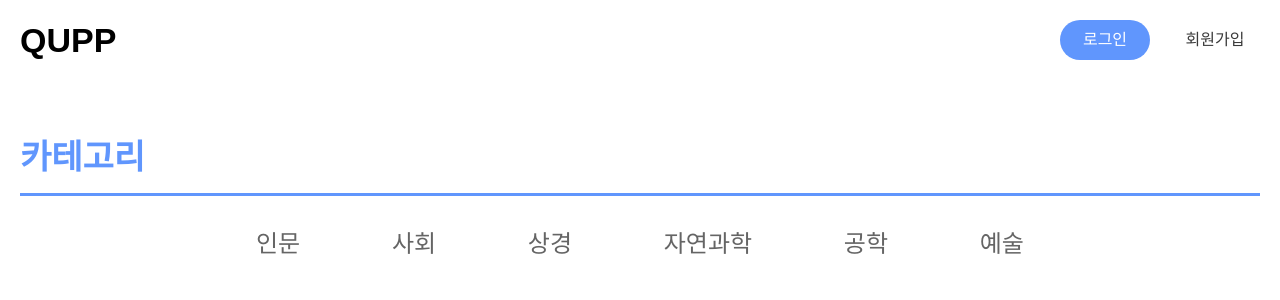
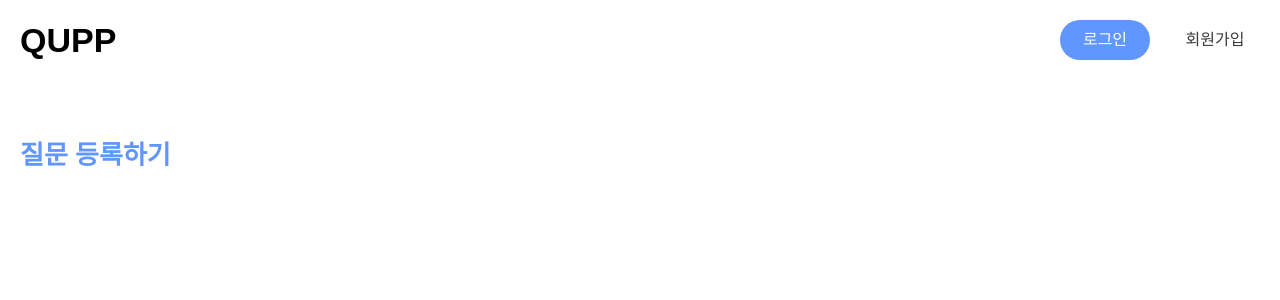
Before and after one commit to crewd/qupp-front, a Next.js app: page /qna/write in a window 1280 px wide. Shown: the top 300 px of the page. Built offline with nearby package versions, Linux system fonts and the light colour scheme.

Commit message:
design: 레이아웃 변경

```diff
--- a/components/layout/layout.tsx
+++ b/components/layout/layout.tsx
@@ -25,9 +25,7 @@ const Layout = ({ children }: { children: React.ReactNode }) => {
           </nav>
         </div>
       </header>
-      <main className="mt-[56px] max-w-[1280px] px-[20px] m-auto">
-        {children}
-      </main>
+      <main className="mt-[56px] px-[20px] m-auto">{children}</main>
     </div>
   );
 };
--- a/package.json
+++ b/package.json
@@ -12,6 +12,7 @@
     "@fortawesome/fontawesome-svg-core": "^6.1.2",
     "@fortawesome/free-solid-svg-icons": "^6.1.2",
     "@fortawesome/react-fontawesome": "^0.2.0",
+    "@toast-ui/react-editor": "^3.2.0",
     "next": "12.2.4",
     "react": "18.2.0",
     "react-dom": "18.2.0",
--- a/pages/index.tsx
+++ b/pages/index.tsx
@@ -18,8 +18,8 @@ const Home: NextPage = () => {
           content="직접 해결하기 어려운 대학교 공부는 커프에서 물어보세요!"
         />
       </Head>
-      <div className="h-[808px] w-full min-w-[1280px] absolute top-0 left-0 right-0 bg-gray-5 -z-10" />
-      <article className="h-[673px] flex justify-between">
+      <div className="h-[808px] w-full absolute top-0 left-0 right-0 bg-gray-5 -z-10" />
+      <article className="h-[673px] max-w-[1280px] m-auto flex justify-between">
         <section className="mt-[95px] font-bold">
           <article className="mb-[50px]">
             <p className="text-md mb-[10px]">인문부터 예술까지 어느 분야든</p>
@@ -87,7 +87,7 @@ const Home: NextPage = () => {
         <h2 className="text-xl text-gray-3 leading-[40px]">
           QUPP에서 지금 바로 질문을 등록해 보세요!
         </h2>
-        <section className="mt-[70px] grid grid-cols-2 gap-[70px]">
+        <section className="mt-[70px] max-w-[1280px] grid grid-cols-2 gap-[70px]">
           <article className="w-[247px] h-[169px] border border-primary relative flex justify-center items-center">
             <div className="absolute w-full h-full border border-primary top-[5px] left-[5px] text-center">
               <h3 className="text-xl font-black text-secondary-sBlue leading-[80px]">
--- a/pages/login/index.tsx
+++ b/pages/login/index.tsx
@@ -7,7 +7,7 @@ const LoginPage = () => {
         <title>로그인</title>
         <meta name="description" content="로그인" />
       </Head>
-      <div className="sm:w-[480px] w-full sm:px-[30px] sm:py-[40px] m-auto flex justify-center flex-col sm:border sm:shadow-xl sm:rounded-2xl">
+      <div className="sm:w-[480px] w-full sm:px-[30px] sm:py-[40px] m-auto flex justify-center flex-col sm:border sm:shadow-xl sm:rounded-3xl">
         <p className="font-bold text-xl text-gray-1 mb-[30px] text-center">
           로그인
         </p>
--- /dev/null
+++ b/pages/qna/write.tsx
@@ -0,0 +1,12 @@
+const AddPost = () => {
+  return (
+    <div>
+      <div>
+        <h2 className="text-xl font-bold text-primary">질문 등록하기</h2>
+      </div>
+      <div></div>
+    </div>
+  );
+};
+
+export default AddPost;
--- a/pages/signup/index.tsx
+++ b/pages/signup/index.tsx
@@ -7,7 +7,7 @@ const SignUpPage = () => {
         <title>회원가입</title>
         <meta name="description" content="회원가입" />
       </Head>
-      <div className="sm:w-[600px] w-full sm:px-[60px] sm:py-[40px] m-auto flex justify-center flex-col sm:border sm:shadow-xl sm:rounded-2xl">
+      <div className="sm:w-[600px] w-full sm:px-[60px] sm:py-[40px] m-auto flex justify-center flex-col sm:border sm:shadow-xl sm:rounded-3xl">
         <p className="font-bold text-xl sm:text-left text-center text-gray-1 mb-[30px]">
           회원가입
         </p>
```
Also changed, not shown: 1 other file (tests, documents, lock files or other folders).
